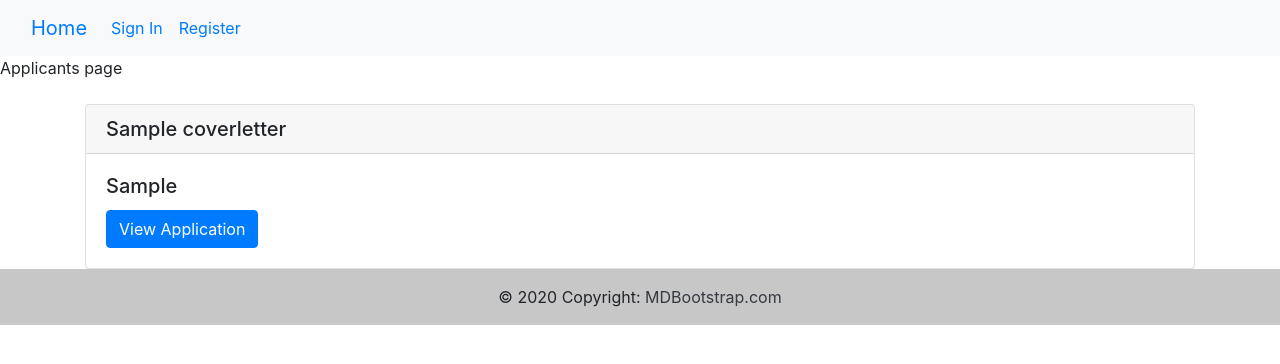
After one commit to NowickiLukasz/job-listing-site-ci-pp4, a Django app: page /job-applicants/ in a window 1280 px wide. The commit adds this page. Shown: the top 364 px of the page. Run offline with Django 3.2, Linux system fonts and the light colour scheme; tables that the repository leaves empty hold one stand-in row (values such as "Sample post"); some libraries are stand-ins or nearby versions.

Commit message:
Add functionality to view applicants for jobs if being an admin

```diff
--- a/jobforum/settings.py
+++ b/jobforum/settings.py
@@ -51,6 +51,7 @@ INSTALLED_APPS = [
     'cloudinary',
     'django_countries',
     'django_summernote',
+    'crispy_forms',
     'jobs'
 ]
 
@@ -58,6 +59,8 @@ SITE_ID = 1
 
 LOGIN_REDIRECT_URL = 'home'
 LOGOUT_REDIRECT_URL = 'home'
+
+CRISPY_TEMPLATE_PACK = 'bootstrap4'
 
 MIDDLEWARE = [
     'django.middleware.security.SecurityMiddleware',
--- a/jobs/models.py
+++ b/jobs/models.py
@@ -40,6 +40,7 @@ class CoverLetter(models.Model):
     jobs = models.ForeignKey(
         JobListing, on_delete=models.CASCADE, related_name="applications"
         )
+    full_name = models.CharField(max_length=150, default='Enter Full Name')
     title = models.CharField(max_length=150, unique=True)
     location = models.CharField(max_length=300)
     postition_type = models.CharField(max_length=20, choices=POSITION_TYPE)
--- a/jobs/urls.py
+++ b/jobs/urls.py
@@ -1,7 +1,7 @@
 from django.urls import path
 from .views import (
     JobListingView, JobListingDetail, AddJobListingView, EditJobListingView,
-    DeleteJobListingView,
+    DeleteJobListingView, JobApplicationsView
 )
 
 urlpatterns = [
@@ -10,6 +10,7 @@ urlpatterns = [
     path('add-job/', AddJobListingView.as_view(), name='add_job'),
     path('edit-job/<int:pk>', EditJobListingView.as_view(), name='edit_job'),
     path('delete-job/<int:pk>', DeleteJobListingView.as_view(), name='delete_job'),
+    path('job-applicants/', JobApplicationsView.as_view(), name='job_applicants'),
 
     path('<slug:slug>/', JobListingDetail.as_view(), name='job_details'),
     # path('edit-job/', EditJobListingView.as_view(), name='edit_job'),
--- a/jobs/views.py
+++ b/jobs/views.py
@@ -1,8 +1,8 @@
 from django.shortcuts import render, get_object_or_404
 from django.views import generic
-from .models import JobListing
+from .models import JobListing, CoverLetter
 from django.urls import reverse_lazy
-# from .forms import JobListingForm
+from .forms import CoverLetterForm
 
 # Create your views here.
 
@@ -59,3 +59,10 @@ class DeleteJobListingView(generic.DeleteView):
     template_name = 'delete_job_listing.html'
     queryset = JobListing.objects.all()
     success_url = reverse_lazy("job_listing")
+
+
+class JobApplicationsView(generic.ListView):
+
+    model = CoverLetter
+    template_name = 'job_applicants.html'
+    querysetlist = CoverLetter.objects.all()
--- a/requirements.txt
+++ b/requirements.txt
@@ -5,6 +5,7 @@ dj3-cloudinary-storage==0.0.6
 Django==3.2.13
 django-allauth==0.51.0
 django-countries==7.3.2
+django-crispy-forms==1.14.0
 django-summernote==0.8.20.0
 gunicorn==20.1.0
 oauthlib==3.2.0
--- a/templates/base.html
+++ b/templates/base.html
@@ -23,6 +23,13 @@
             </button>
             <div class="collapse navbar-collapse" id="navbarNav">
                 <ul class="navbar-nav">
+
+                    {% if user.is_superuser %}
+                        <li class="nav-item">
+                            <a class="nav-link active" aria-current="page" href="{% url 'job_applicants' %}">Applicants</a>
+                        </li>
+                    {% endif %}
+
                     {% if user.is_authenticated %}
                     <li class="nav-item">
                         <a class="nav-link active" aria-current="page" href="{% url 'account_logout' %}">Log Out</a>
--- /dev/null
+++ b/templates/job_applicants.html
@@ -0,0 +1,46 @@
+{% extends "base.html" %}
+
+
+{% block content %}
+
+Applicants page
+
+
+
+{% for applicant in coverletter_list %}
+<div class="container mt-4">
+    <div class="card" id="job-listing">
+    <h5 class="card-header">
+        {{ applicant.title }}
+    </h5>
+        <div class="card-body">
+            <h5 class="card-title">{{ applicant.location }} </h5>
+            <a href="#" class="btn btn-primary">View Application</a>
+
+        </div>
+    </div>
+</div>
+{% endfor %}
+
+{% if is_paginated %}
+<nav aria-label="Page navigation">
+    <ul class="pagination justify-content-center">
+        {% if page_obj.has_previous %}
+            <li>
+                <span><a href="?page={{ page_obj.previous_page_number }}">Previous</a></span>
+            </li>
+        {% endif %}
+            <li class="">
+                <span>Page {{ page_obj.number }} of {{ page_obj.paginator.num_pages }}.</span>
+            </li>
+        {% if page_obj.has_next %}
+            <li>
+                <span><a href="?page={{ page_obj.next_page_number }}">Next</a></span>
+            </li>
+        {% endif %}
+    </ul>
+</nav>
+{% endif %}
+
+
+{% endblock %}
```
Also changed, not shown: jobs/forms.py (added, +11 -0 lines), templates/account/login.html (+7 -1 lines), templates/account/logout.html (+9 -0 lines), templates/account/signup.html (+18 -0 lines), jobs/migrations/0005_coverletter_full_name.py (added).
